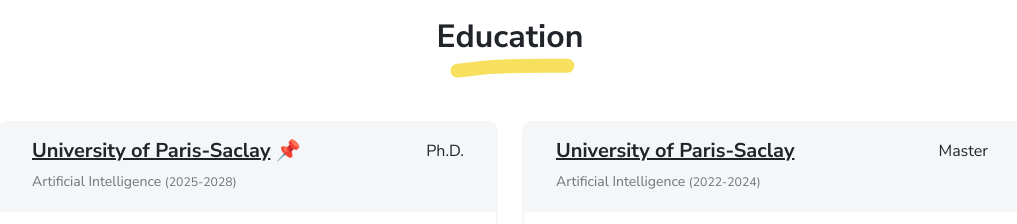
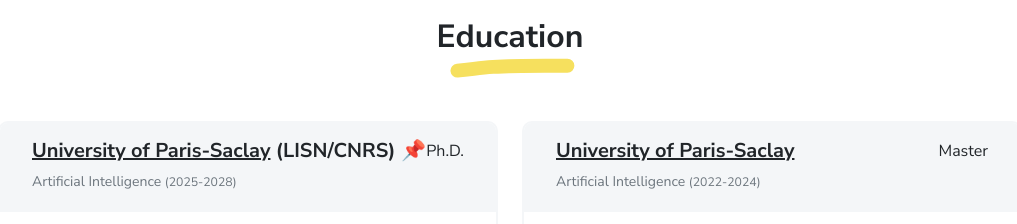
Before and after one commit to kentrachmat/kentrachmat.github.io, a plain HTML site: page index.html in a window 1280 px wide. Shown: the part 1280-1504 px from the top of the page, without its empty margins (130-1147 px from the left). Drawn offline with Linux system fonts and the light colour scheme.

Commit message:
Update index.html

```diff
--- a/index.html
+++ b/index.html
@@ -126,7 +126,7 @@
           <div class="card-header px-3 py-2">
             <div class="d-flex justify-content-between">
               <div>
-                <h3 class="h5 mb-1"><a href="https://www.universite-paris-saclay.fr/en">University of Paris-Saclay</a> 📌</h3>
+                <h3 class="h5 mb-1"><a href="https://www.universite-paris-saclay.fr/en">University of Paris-Saclay</a> (LISN/CNRS) 📌</h3>
                 <div class="text-muted text-small">Artificial Intelligence <small>(2025-2028)</small></div>
               </div>Ph.D.</div>
           </div>
```
